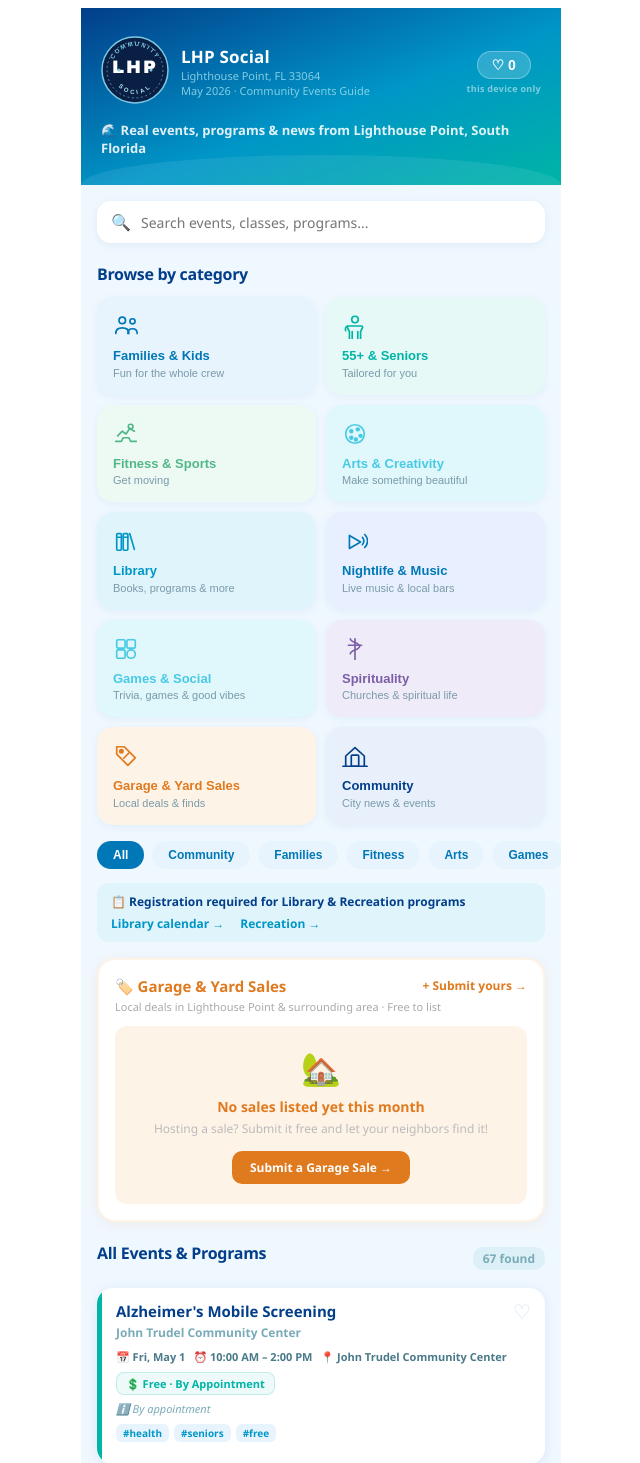
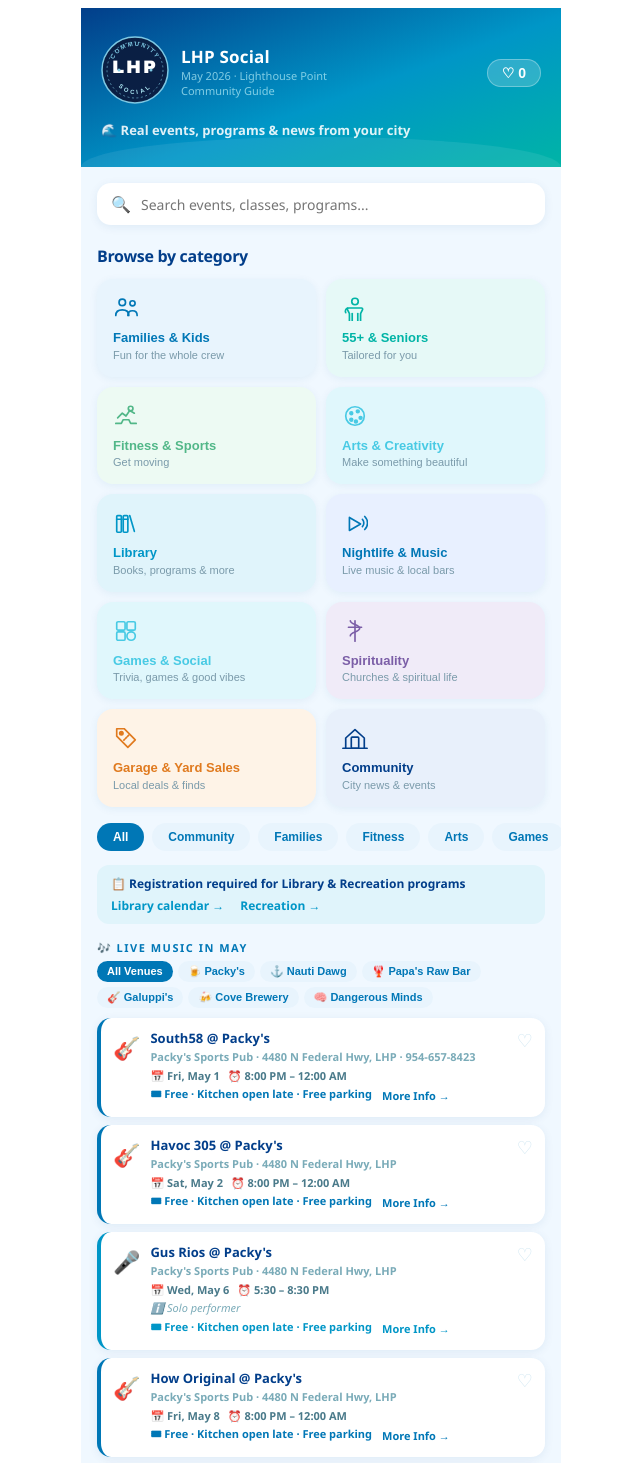
Before and after one commit to rebeccalword-lhp/lhpsocial, a React (Vite) app: page / in a window 1280 px wide. Shown: the top 1463 px of the page, without its empty margins (319-959 px from the left). Built offline with nearby package versions, Linux system fonts and the light colour scheme.

Commit message:
Update lhp-app.jsx

```diff
--- a/src/lhp-app.jsx
+++ b/src/lhp-app.jsx
@@ -211,6 +211,7 @@ const events = [
   { id: 24, title: "artNest: Play Dough Worlds (Parent & Me)", org: "John Trudel Community Center", category: ["arts", "families"], date: "Wed, May 28", time: "10:00 – 11:00 AM", location: "John Trudel Community Center", price: "$35", color: "#48CAE4", tags: ["toddlers", "art", "parent-child"], note: null, ages: "Ages 1–5", link: "https://lhp.recdesk.com" },
   { id: 26, title: "Mahjong Instructional & Open Play", org: "John Trudel Community Center", category: ["seniors", "community", "social"], date: "Mondays — May 4, 11, 18", time: "6:00 – 8:00 PM", location: "John Trudel Community Center", price: "Free", color: "#00B4A6", tags: ["mahjong", "games", "free"], note: null, ages: null, link: "https://lhp.recdesk.com" },
   { id: 32, title: "May City Commission Meetings", org: "City of Lighthouse Point — Fletcher Hall", category: ["community"], date: "Tue May 12 & Tue May 26", time: "6:30 PM", location: "Fletcher Hall, 2200 NE 38th St", price: "Free · Open to public", color: "#023E8A", tags: ["government", "civic", "public-meeting"], note: "Instructions posted on City website the Friday before", ages: null, link: "https://www.lighthousepointfl.gov" },
+  { id: 34, title: "Community Meeting with Lt. Governor Jay Collins", org: "City of Lighthouse Point", category: ["community"], date: "Wed, May 13", time: "3:15 – 4:00 PM", location: "Lighthouse Point Fire Station 22, 2101 NE 36th St", price: "Free · Registration required", color: "#023E8A", tags: ["government", "civic", "public-meeting"], note: "Space is limited. Register at the link.", ages: null, link: "https://forms.gle/9mB6F3omK9bEWRg4A" },
   { id: 33, title: "Compost Pilot Program — Limited Spots!", org: "City of Lighthouse Point × Filthy Organics", category: ["community"], date: "Apply now — first come, first served", time: "Ongoing", location: "Citywide", price: "Free · First 50 residents", color: "#52B788", tags: ["sustainability", "composting", "free"], note: "5-gallon compost bucket + twice-weekly drop-off access", ages: null, link: "https://www.lighthousepointfl.gov/369/Composting" },
   // DANGEROUS MINDS BREWING
   { id: "dm_run", title: "Run to Hops 🏃", org: "Dangerous Minds Brewing · 1901 N Federal Hwy, Pompano Beach · (954) 520-3000", category: ["fitness", "social", "community"], date: "Every Tuesday", time: "6:30 PM", location: "Dangerous Minds Brewing, Pompano Beach", price: "Free · 15% off food & beer after", color: "#52B788", tags: ["running", "fitness", "social", "weekly", "beer"], note: "2 or 4 mile run with @team_fortlauderdale. All participants get 15% off food & craft beer!", ages: null, link: "https://dangerousmindsbrewing.com/event/1968" },
@@ -335,16 +336,13 @@ export default function LHPApp() {
             </div>
             <div>
               <div style={styles.appName}>LHP Social</div>
-              <div style={styles.appSub}>Lighthouse Point, FL 33064</div>
-              <div style={styles.appSub2}>May 2026 · Community Events Guide</div>
+              <div style={styles.appSub}>May 2026 · Lighthouse Point</div>
+              <div style={styles.appSub2}>Community Guide</div>
             </div>
           </div>
-          <div style={{ display: "flex", flexDirection: "column", alignItems: "center", gap: 3 }}>
-            <button onClick={() => setShowSaved(true)} style={styles.savedBadge}>♡ {savedEvents.length}</button>
-            <span style={{ fontSize: 9, color: "rgba(255,255,255,0.5)", fontWeight: 600, letterSpacing: 0.3 }}>this device only</span>
-          </div>
+          <button onClick={() => setShowSaved(true)} style={styles.savedBadge}>♡ {savedEvents.length}</button>
         </div>
-        <div style={styles.tagline}>🌊 Real events, programs & news from Lighthouse Point, South Florida</div>
+        <div style={styles.tagline}>🌊 Real events, programs & news from your city</div>
       </div>
 
       {showInstallBanner && !installed && (
@@ -454,6 +452,52 @@ export default function LHPApp() {
         </div>
       )}
 
+      {showMusic && (
+        <div style={styles.featuredWrap}>
+          <div style={styles.featuredHeader}>
+            <div style={styles.featuredLabel}>🎶 LIVE MUSIC IN MAY</div>
+            <div style={styles.venueToggle}>
+              {venues.map(({ id, label }) => (
+                <button
+                  key={id}
+                  onClick={() => setMusicVenue(id)}
+                  style={{ ...styles.venueBtn, background: musicVenue === id ? "#0077B6" : "#E8F4FD", color: musicVenue === id ? "#fff" : "#0077B6", fontWeight: musicVenue === id ? 800 : 600 }}>
+                  {label}
+                </button>
+              ))}
+            </div>
+          </div>
+          {musicVenue === "papas" && <div style={styles.venueInfo}>🦞 <strong>Papa's Raw Bar</strong> — 4610 N Federal Hwy · Fri/Sat 7–10 PM · Sun 1–4 PM</div>}
+          {musicVenue === "nautidawg" && <div style={styles.venueInfo}>⚓ <strong>The Nauti Dawg Marina Cafe</strong> — B Dock · Fri & Sun 5:30–9:30 PM</div>}
+          {musicVenue === "packys" && <div style={styles.venueInfo}>🍺 <strong>Packy's Sports Pub</strong> — Lighthouse Point · Live music nights vary</div>}
+          {musicVenue === "galuppis" && <div style={styles.venueInfo}>🎸 <strong>Galuppi's</strong> — Pompano Beach · <a href="https://www.galuppis.com/live-music-schedule/" target="_blank" rel="noreferrer" style={{ color: "#0077B6", fontWeight: 800 }}>Full schedule →</a></div>}
+          {musicVenue === "cove" && <div style={styles.venueInfo}>🍻 <strong>Cove Brewery</strong> — 1500 SE 3rd Ct, Deerfield Beach · Craft beer, live music & weekly events</div>}
+          {musicVenue === "dangminds" && <div style={styles.venueInfo}>🧠 <strong>Dangerous Minds Brewing</strong> — 1901 N Federal Hwy, Pompano Beach · Tue–Sun 1–10 PM · <a href="https://dangerousmindsbrewing.com" target="_blank" rel="noreferrer" style={{ color: "#0077B6", fontWeight: 800 }}>dangerousmindsbrewing.com →</a></div>}
+          <div style={styles.musicList}>
+            {visibleMusic.map((ev) => (
+              <div key={ev.id} style={{ ...styles.musicCard, borderLeft: `4px solid ${ev.color}` }}>
+                <div style={styles.musicLeft}>
+                  <div style={styles.musicEmoji}>{ev.emoji}</div>
+                  <div style={{ flex: 1 }}>
+                    <div style={styles.musicTitle}>{ev.title}</div>
+                    <div style={styles.musicOrg}>{ev.org}</div>
+                    <div style={styles.musicMeta}><span>📅 {ev.date}</span><span>⏰ {ev.time}</span></div>
+                    {ev.note && <div style={styles.musicNote}>ℹ️ {ev.note}</div>}
+                    <div style={styles.musicBottom}>
+                      <span style={{ ...styles.musicPrice, color: ev.color }}>🎟 {ev.price}</span>
+                      {ev.link && <a href={ev.link} target="_blank" rel="noreferrer" style={{ ...styles.musicLink, color: ev.color }}>More Info →</a>}
+                    </div>
+                  </div>
+                </div>
+                <button onClick={() => toggleSave(ev.id)} style={{ ...styles.musicSave, color: savedEvents.includes(ev.id) ? ev.color : "#cce4f0" }}>
+                  {savedEvents.includes(ev.id) ? "♥" : "♡"}
+                </button>
+              </div>
+            ))}
+          </div>
+        </div>
+      )}
+
       {showSales && (
         <div style={styles.salesWrap}>
           <div style={styles.salesHeader}>
@@ -509,55 +553,6 @@ export default function LHPApp() {
           ))}
         </div>
       </div>
-
-      {showMusic && (
-        <div style={styles.featuredWrap}>
-          <div style={styles.featuredHeader}>
-            <div style={styles.featuredLabel}>🎶 LIVE MUSIC IN MAY</div>
-          </div>
-          <div style={styles.venueFilterRow}>
-            <span style={styles.venueFilterLabel}>Filter by venue:</span>
-            <div style={styles.venueToggle}>
-              {venues.map(({ id, label }) => (
-                <button
-                  key={id}
-                  onClick={() => setMusicVenue(id)}
-                  style={{ ...styles.venueBtn, background: musicVenue === id ? "#0077B6" : "#E8F4FD", color: musicVenue === id ? "#fff" : "#0077B6", fontWeight: musicVenue === id ? 800 : 600 }}>
-                  {label}
-                </button>
-              ))}
-            </div>
-          </div>
-          {musicVenue === "papas" && <div style={styles.venueInfo}>🦞 <strong>Papa's Raw Bar</strong> — 4610 N Federal Hwy · Fri/Sat 7–10 PM · Sun 1–4 PM</div>}
-          {musicVenue === "nautidawg" && <div style={styles.venueInfo}>⚓ <strong>The Nauti Dawg Marina Cafe</strong> — B Dock · Fri & Sun 5:30–9:30 PM</div>}
-          {musicVenue === "packys" && <div style={styles.venueInfo}>🍺 <strong>Packy's Sports Pub</strong> — Lighthouse Point · Live music nights vary</div>}
-          {musicVenue === "galuppis" && <div style={styles.venueInfo}>🎸 <strong>Galuppi's</strong> — Pompano Beach · <a href="https://www.galuppis.com/live-music-schedule/" target="_blank" rel="noreferrer" style={{ color: "#0077B6", fontWeight: 800 }}>Full schedule →</a></div>}
-          {musicVenue === "cove" && <div style={styles.venueInfo}>🍻 <strong>Cove Brewery</strong> — 1500 SE 3rd Ct, Deerfield Beach · Craft beer, live music & weekly events</div>}
-          {musicVenue === "dangminds" && <div style={styles.venueInfo}>🧠 <strong>Dangerous Minds Brewing</strong> — 1901 N Federal Hwy, Pompano Beach · Tue–Sun 1–10 PM · <a href="https://dangerousmindsbrewing.com" target="_blank" rel="noreferrer" style={{ color: "#0077B6", fontWeight: 800 }}>dangerousmindsbrewing.com →</a></div>}
-          <div style={styles.musicList}>
-            {visibleMusic.map((ev) => (
-              <div key={ev.id} style={{ ...styles.musicCard, borderLeft: `4px solid ${ev.color}` }}>
-                <div style={styles.musicLeft}>
-                  <div style={styles.musicEmoji}>{ev.emoji}</div>
-                  <div style={{ flex: 1 }}>
-                    <div style={styles.musicTitle}>{ev.title}</div>
-                    <div style={styles.musicOrg}>{ev.org}</div>
-                    <div style={styles.musicMeta}><span>📅 {ev.date}</span><span>⏰ {ev.time}</span></div>
-                    {ev.note && <div style={styles.musicNote}>ℹ️ {ev.note}</div>}
-                    <div style={styles.musicBottom}>
-                      <span style={{ ...styles.musicPrice, color: ev.color }}>🎟 {ev.price}</span>
-                      {ev.link && <a href={ev.link} target="_blank" rel="noreferrer" style={{ ...styles.musicLink, color: ev.color }}>More Info →</a>}
-                    </div>
-                  </div>
-                </div>
-                <button onClick={() => toggleSave(ev.id)} style={{ ...styles.musicSave, color: savedEvents.includes(ev.id) ? ev.color : "#cce4f0" }}>
-                  {savedEvents.includes(ev.id) ? "♥" : "♡"}
-                </button>
-              </div>
-            ))}
-          </div>
-        </div>
-      )}
 
       <div style={styles.footer}>
         <div style={styles.footerIcon}>📚</div>
@@ -616,7 +611,6 @@ export default function LHPApp() {
                   <div style={{ fontSize: 36, marginBottom: 12 }}>♡</div>
                   <div style={{ fontWeight: 800, fontSize: 15, color: "#023E8A", marginBottom: 6 }}>No saved events yet</div>
                   <div style={{ fontSize: 13, color: "#aaa" }}>Tap the ♡ on any event to save it here</div>
-                  <div style={{ fontSize: 11, color: "#ccc", marginTop: 8 }}>Saves are stored on this device only — they won't sync across browsers or devices</div>
                 </div>
               ) : (
                 <>
@@ -719,8 +713,6 @@ const styles = {
   featuredWrap: { padding: "16px 16px 0" },
   featuredHeader: { display: "flex", justifyContent: "space-between", alignItems: "center", marginBottom: 10, flexWrap: "wrap", gap: 6 },
   featuredLabel: { fontSize: 11, fontWeight: 900, color: "#0077B6", letterSpacing: 1.5, textTransform: "uppercase" },
-  venueFilterRow: { display: "flex", alignItems: "center", gap: 8, flexWrap: "wrap", marginBottom: 10 },
-  venueFilterLabel: { fontSize: 11, fontWeight: 700, color: "#7aabb8", whiteSpace: "nowrap" },
   venueToggle: { display: "flex", gap: 5, flexWrap: "wrap" },
   venueBtn: { border: "none", borderRadius: 12, padding: "4px 10px", fontSize: 11, cursor: "pointer", transition: "all 0.15s" },
   venueInfo: { background: "#E8F4FD", borderRadius: 10, padding: "8px 12px", fontSize: 11, color: "#023E8A", fontWeight: 600, marginBottom: 10 },
```
